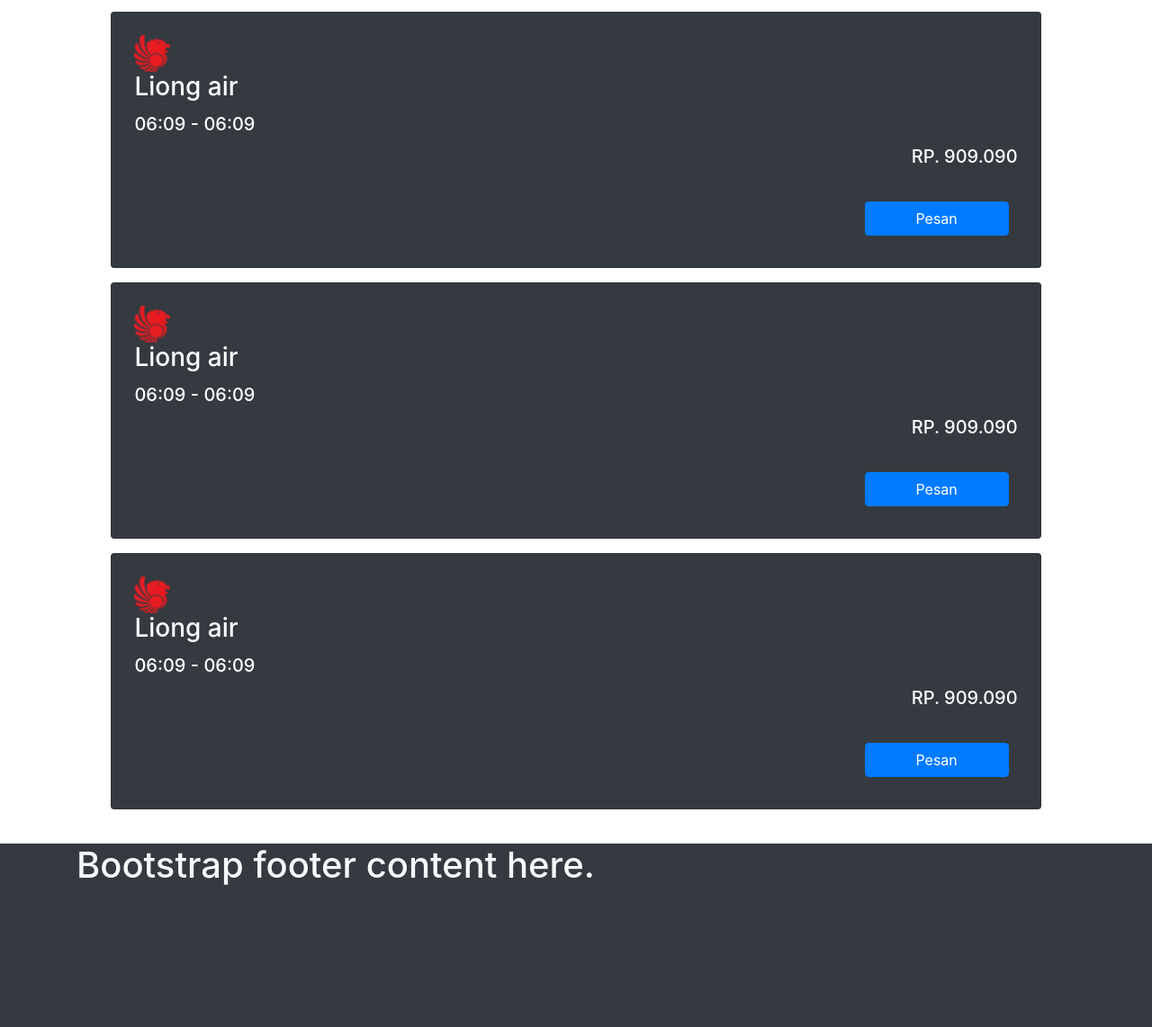
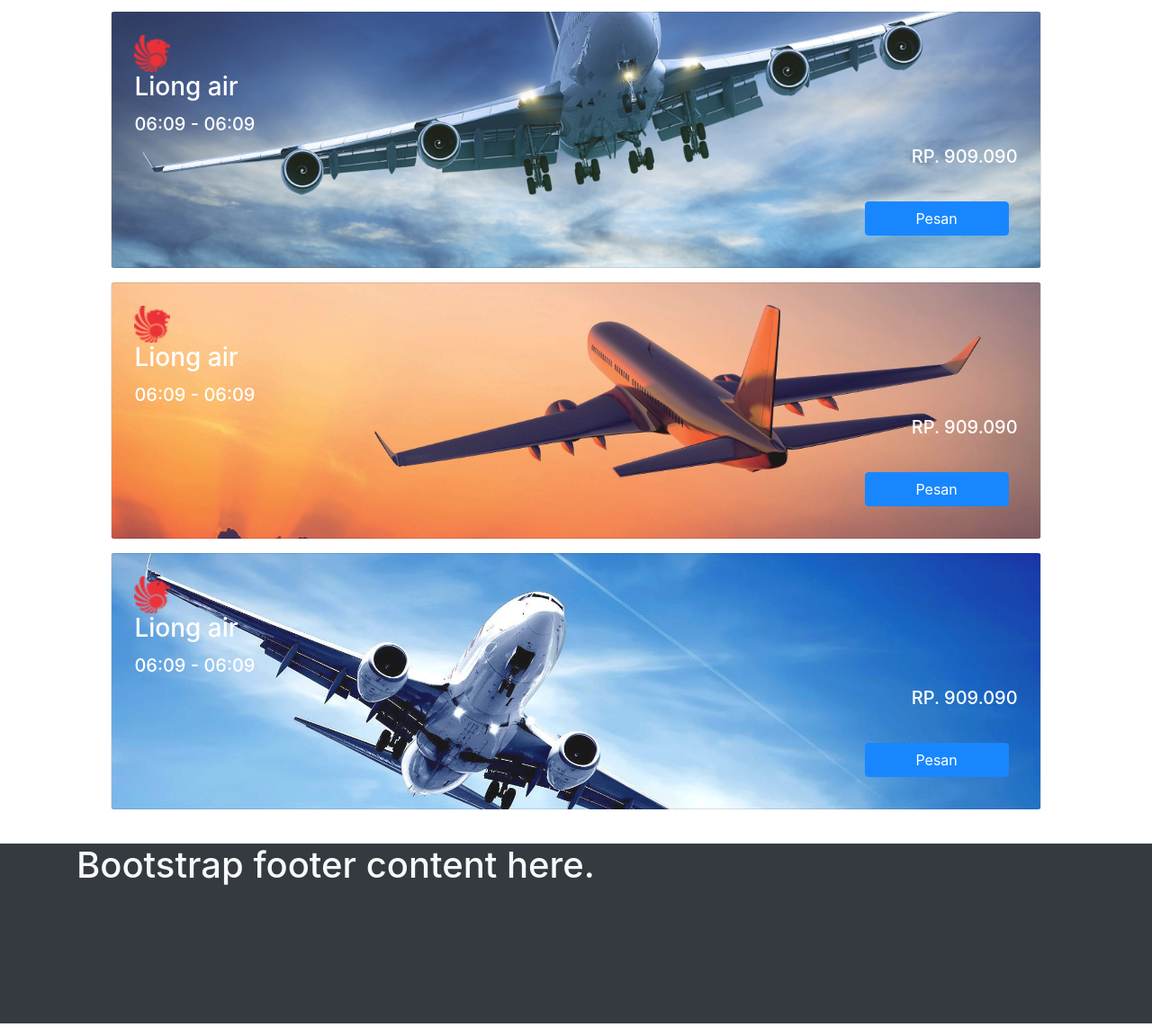
Before and after one commit to KukangSulap/DMC-Website-PogChamp, a plain HTML site: page tiketPesawat.html in a window 1280 px wide. Shown: the part 158-1300 px from the top of the page at 90% size. Drawn offline with nearby package versions, Linux system fonts and the light colour scheme.

Commit message:
edit image on card

```diff
--- a/css/style.css
+++ b/css/style.css
@@ -88,3 +88,15 @@
 .card {
 	padding: 5px;
 }
+
+#img {
+		background-image: url('../css/img1/plane1.jpg'); background-position: center; background-repeat: no-repeat; background-size: cover; opacity: 90%;
+}
+
+#img2 {
+		background-image: url('../css/img1/plane2.jpg'); background-position: center; background-repeat: no-repeat; background-size: cover; opacity: 90%;
+}
+
+#img3 {
+		background-image: url('../css/img1/plane3.jpg'); background-position: center; background-repeat: no-repeat; background-size: cover; opacity: 90%;
+}
--- a/tiketPesawat.html
+++ b/tiketPesawat.html
@@ -1,4 +1,4 @@
-<!DOCTYPE html>
+    <!DOCTYPE html>
 <html>
 <head>
     <title>DMC WEB | Pesawat</title>
@@ -31,7 +31,7 @@
         <h1>Pilihan Pesawat:</h1>
 
         <div class="col-md-12 mt-3">
-            <div class="card bg-dark text-white">
+            <div class="card text-white" id="img">
                 <div class="card-body">
                     <img src="css/assets/pesawat/lion.png" class="img-fluid" height="40px" width="40px">
                     <h3 class="card-title">Liong air</h3>
@@ -45,7 +45,7 @@
         </div>
 
         <div class="col-md-12 mt-3">
-            <div class="card bg-dark text-white">
+            <div class="card text-white" id="img2">
                 <div class="card-body">
                     <img src="css/assets/pesawat/lion.png" class="img-fluid" height="40px" width="40px">
                     <h3 class="card-title">Liong air</h3>
@@ -59,7 +59,7 @@
         </div>
 
         <div class="col-md-12 mt-3">
-            <div class="card bg-dark text-white">
+            <div class="card text-white" id="img3">
                 <div class="card-body">
                     <img src="css/assets/pesawat/lion.png" class="img-fluid" height="40px" width="40px">
                     <h3 class="card-title">Liong air</h3>
@@ -76,7 +76,7 @@
 
 
 
-    <footer class="footer bg-dark" style="height: 500px;">
+    <footer class="footer bg-dark" style="height: 200px;">
         <div class="container">
             <h1 class="text-light">Bootstrap footer content here.</h1>
         </div>
```
Also changed, not shown: homeActivity.html (+4 -4 lines), index.html (+4 -0 lines), css/img1/plane.jpg (renamed from css/img1/fb58e30d5825559e3df0ec4848f94224.jpg), css/img1/plane1.jpg (added), css/img1/plane2.jpg (added), css/img1/plane3.jpg (added).
